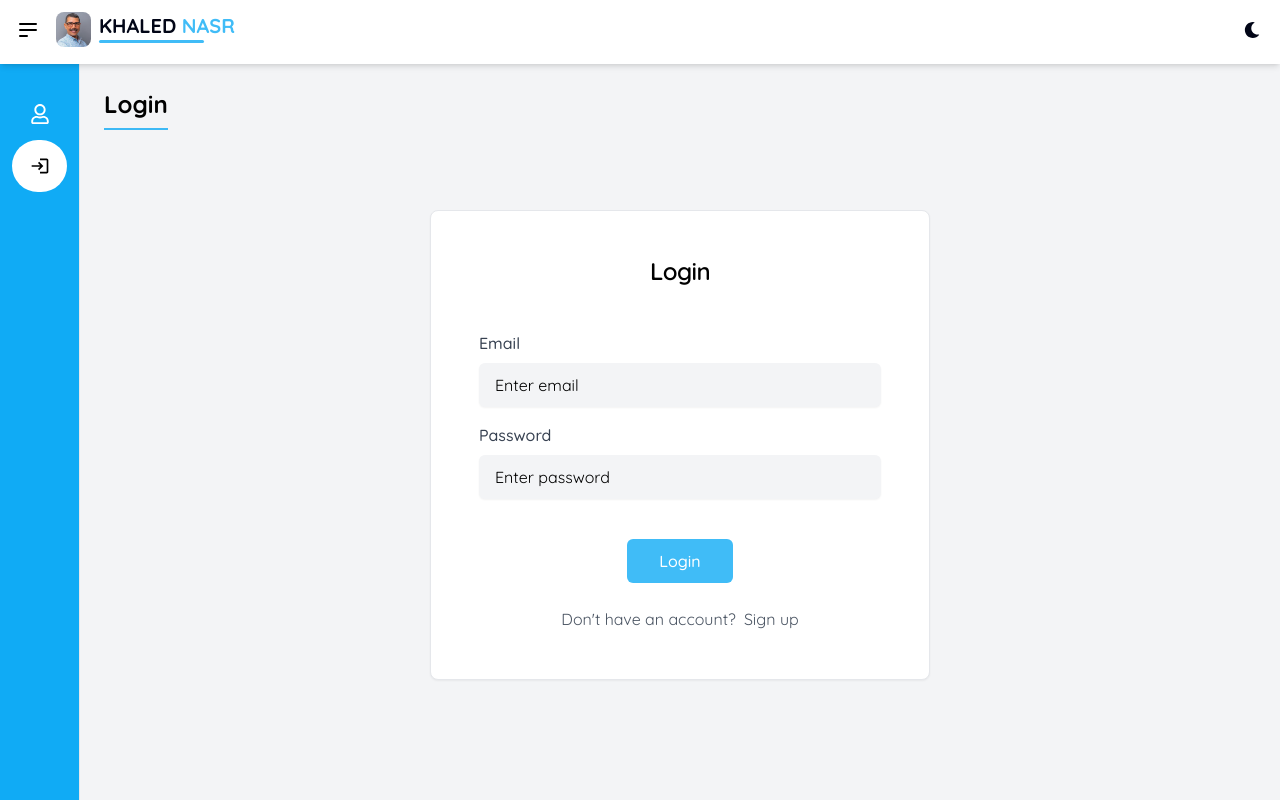
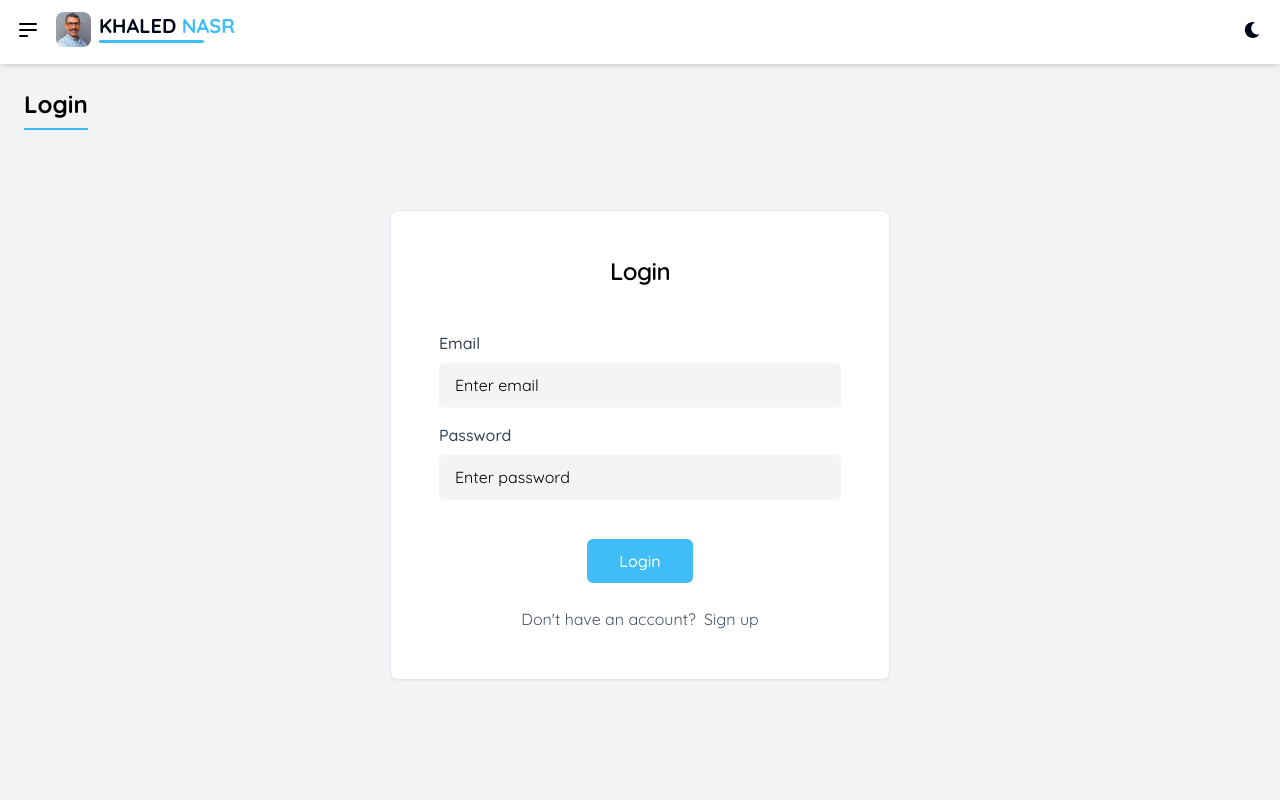
Before and after one commit to SeifEldin04/studentsManagements_Khalednasr_Frontend, a React (Vite) app: page /login in a window 1280 px wide. Built offline with nearby package versions, Linux system fonts and the light colour scheme.

Commit message:
edit sidebar width in mobile

```diff
--- a/src/Components/Layout/Layout.jsx
+++ b/src/Components/Layout/Layout.jsx
@@ -42,7 +42,7 @@ const Layout = () => {
         <main
           className={`
             flex-1 pt-16 min-h-screen transition-all bg-gray-100 dark:bg-black
-            ${isSidebarOpen ? 'lg:ml-64' : 'lg:ml-20'}
+            ${isSidebarOpen ? 'lg:ml-64' : '2xl:ml-20'}
           `}
         >
           <Outlet />
--- a/src/Components/Sidebar/Sidebar.jsx
+++ b/src/Components/Sidebar/Sidebar.jsx
@@ -40,7 +40,7 @@ const Sidebar = ({ isSidebarOpen, setIsSidebarOpen }) => {
                 border-r ${isSidebarOpen ? 'border-gray-200 dark:border-gray-200' : 'dark:border-0'} bg-primary text-white
                 ${isSidebarOpen ? 'w-64' : 'w-20'}
                 ${isSidebarOpen ? 'translate-x-0' : '-translate-x-full'}
-                lg:translate-x-0
+                2xl:translate-x-0
                 h-screen
             `}
         >
```
